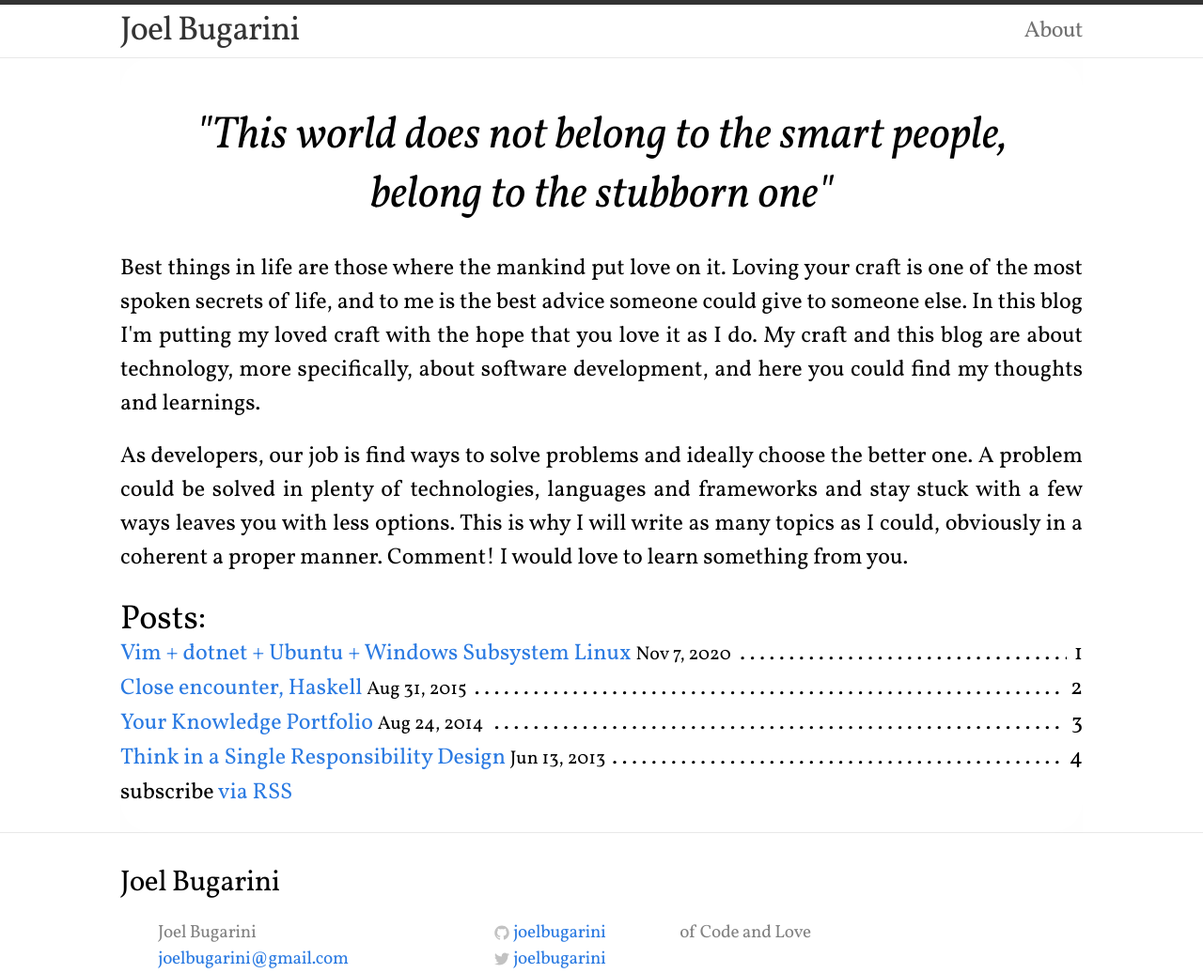
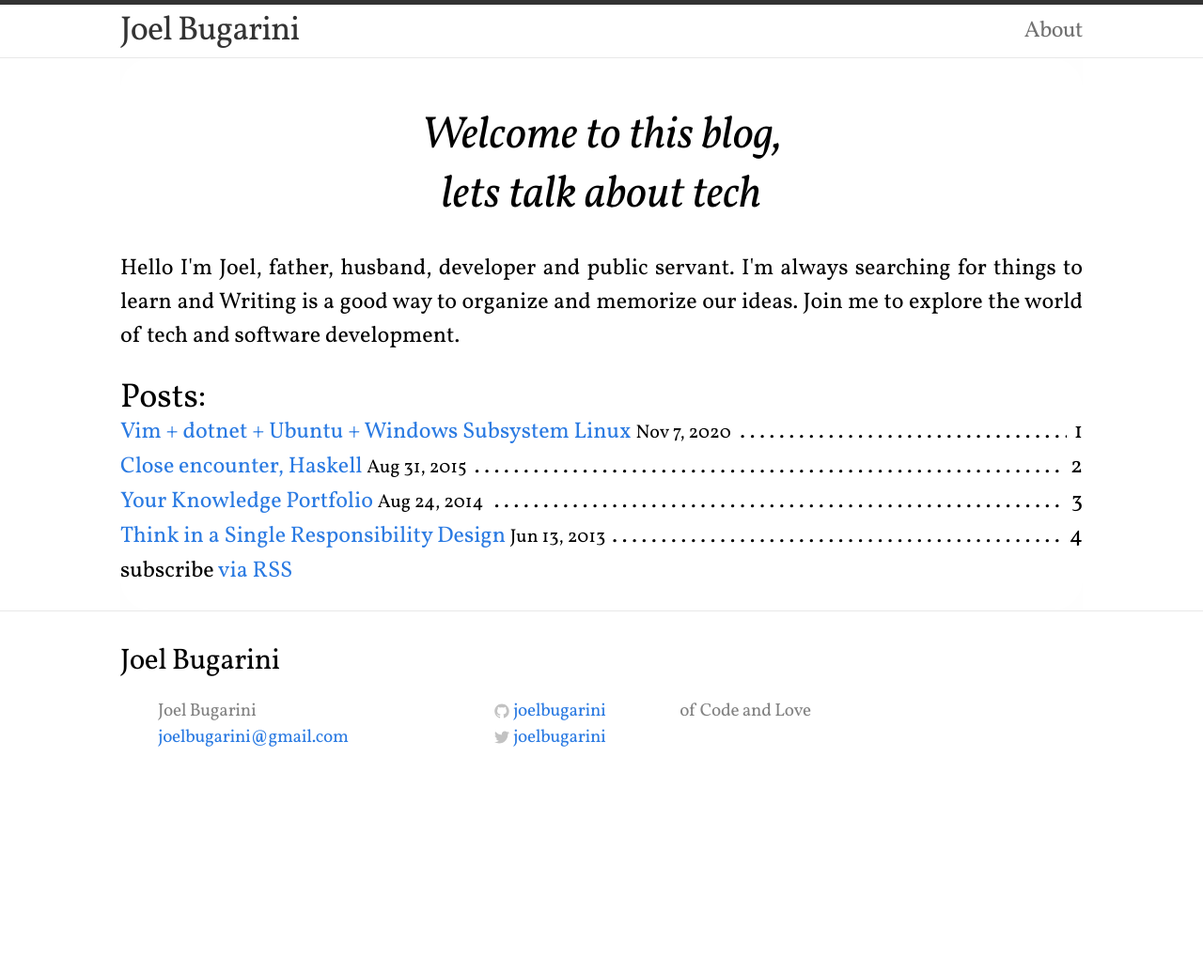
Before and after one commit to joelbugarini/joelbugarini.github.io, a Jekyll site: the page built from index.html, in a window 1280 px wide. Shown: the whole page at 94% size. Built offline with Jekyll 4.4.1, drawn with Linux system fonts in a browser that asks for light colours; after the commit the page ends 900 px from its top, so only the background shows below that.

Commit message:
Update index.html

```diff
--- a/index.html
+++ b/index.html
@@ -5,17 +5,13 @@ layout: default
 <div class="home">
     <div class="quote-big">
         <div class="rs">
-            <h1>"This world does not belong to the smart people,</h1>
-            <h1>belong to the stubborn one"</h1>
+            <h1>Welcome to this blog,</h1>
+            <h1>lets talk about tech</h1>
         </div>
     </div>
     <div class="post-content">
-    <p>Best things in life are those where the mankind put love on it. Loving your craft is one of the most spoken secrets of life, and to me is the best advice someone could give to someone else.
-        In this blog I'm putting my loved craft with the hope that you love it as I do.
-    My craft and this blog are about technology, more specifically, about software development, and here you could find my thoughts and learnings. </p>
-
-    <p>As developers, our job is find ways to solve problems and ideally choose the better one. A problem could be solved in plenty of technologies, languages and frameworks and stay stuck with a few ways leaves you with less options. This is why I will write as many topics as I could, obviously in a coherent a proper manner. Comment! I would love to learn something from you. </p>
-        </div>
+      <p>Hello I'm Joel, father, husband, developer and public servant. I'm always searching for things to learn and Writing is a good way to organize and memorize our ideas. Join me to explore the world of tech and software development.</p>
+    </div>
 
     <h2>Posts:</h2>
 
```
